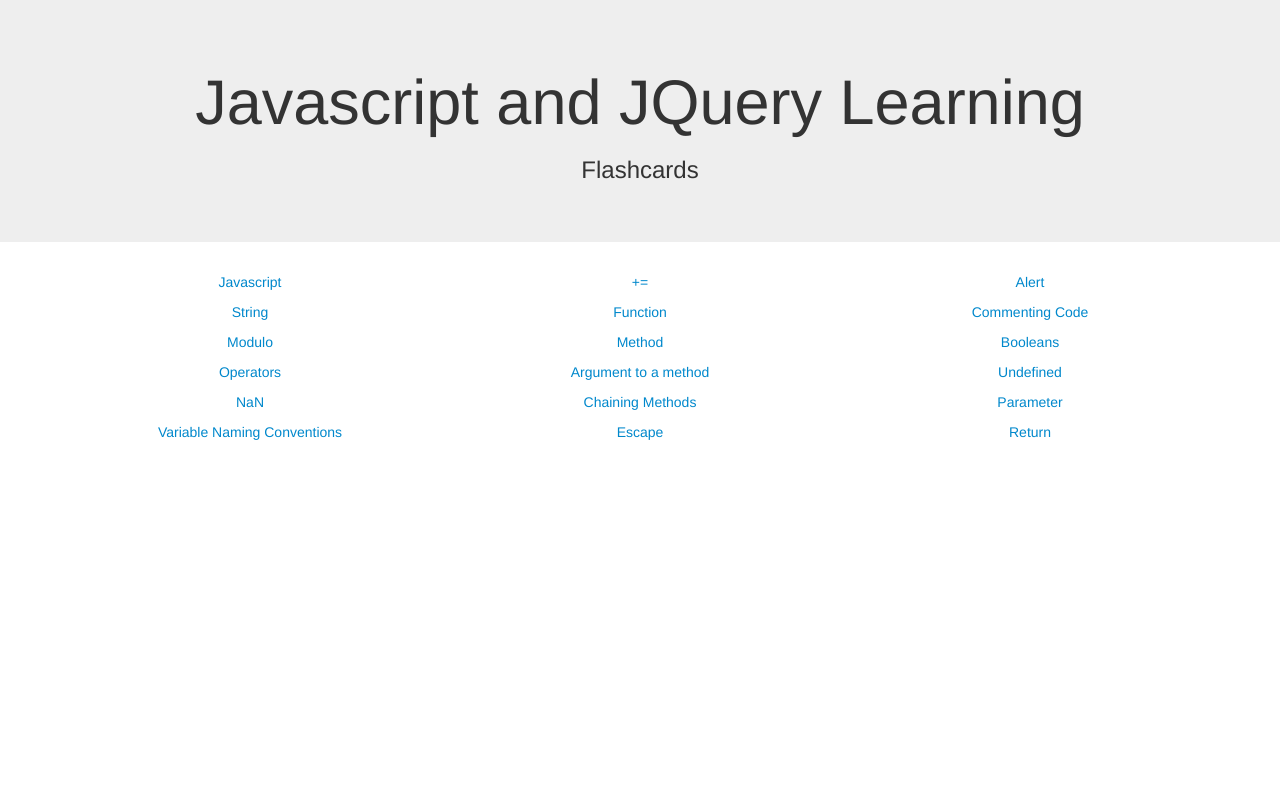
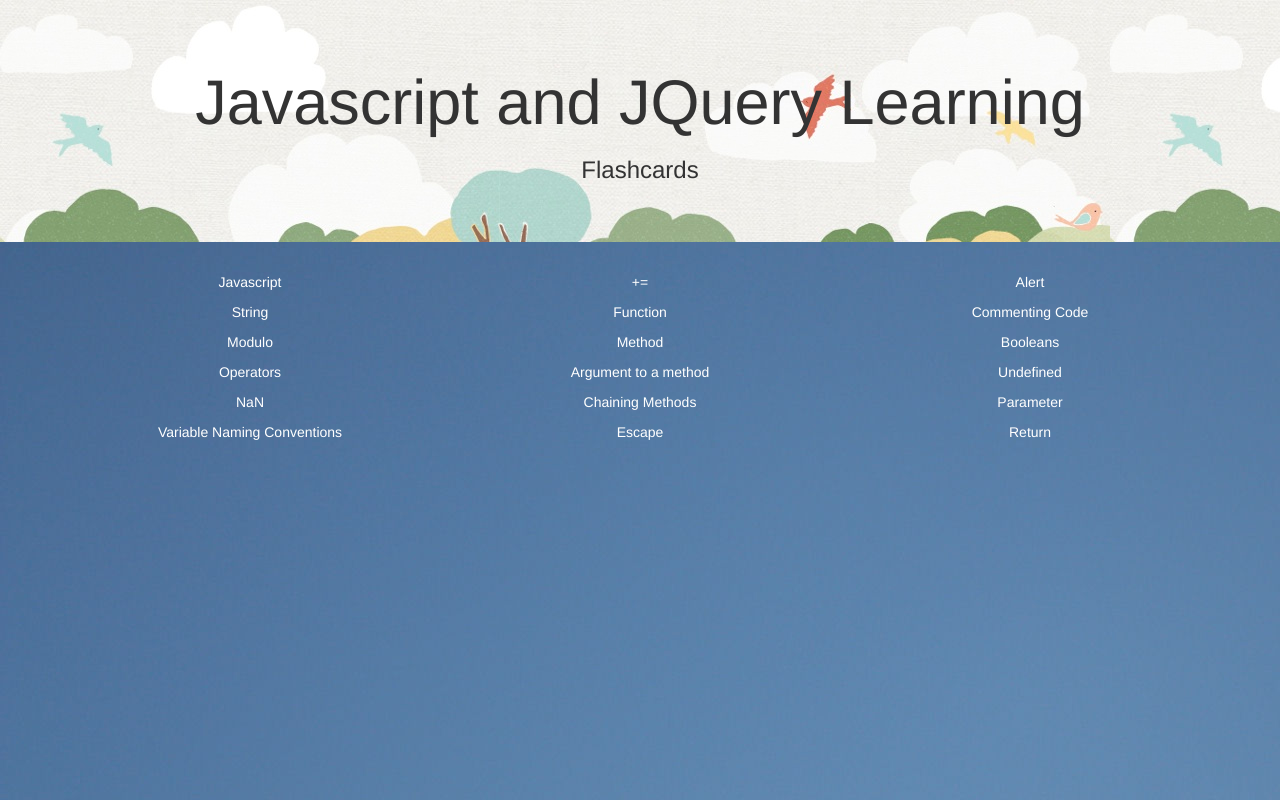
Before and after one commit to ecutler718/flashcards, a plain HTML site: page index.html in a window 1280 px wide. Drawn offline with nearby package versions, Linux system fonts and the light colour scheme.

Commit message:
add background images

```diff
--- a/styles.css
+++ b/styles.css
@@ -4,7 +4,7 @@
 
 .clickable {
   cursor: pointer;
-  color: #0088cc;
+  color: white;
 }
  .clickable:hover {
    text-decoration: underline;
@@ -28,3 +28,12 @@ h3 {
 .row {
   text-align: center;
 }
+
+body{
+  background-image:url(img/bluebackground.jpg);
+}
+
+.jumbotron{
+  background-image:url(img/trees.jpg);
+  background-size: auto;
+}
```
Also changed, not shown: index.html (+1 -0 lines), img/bluebackground.jpg (added), img/trees.jpg (added).
